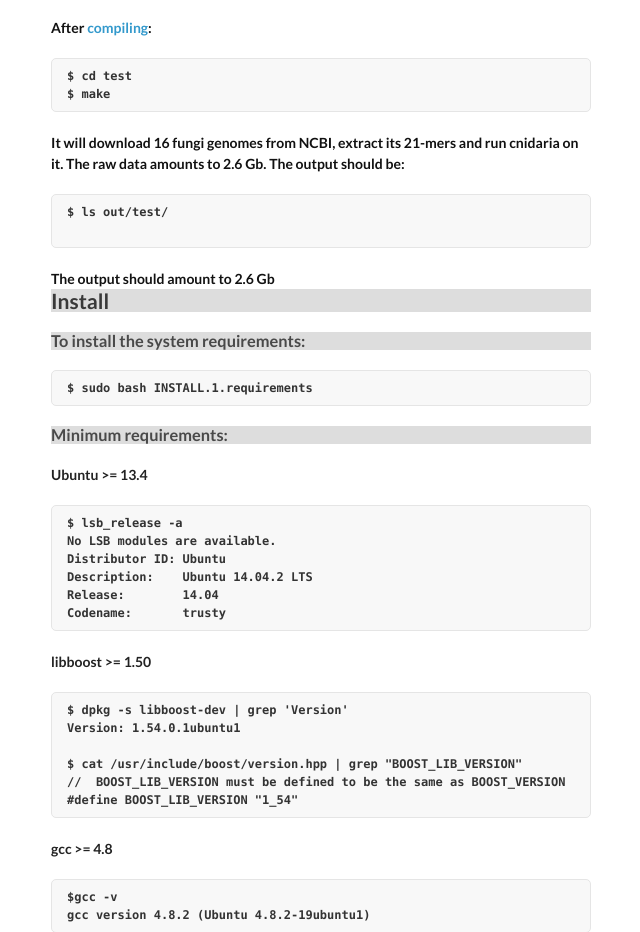
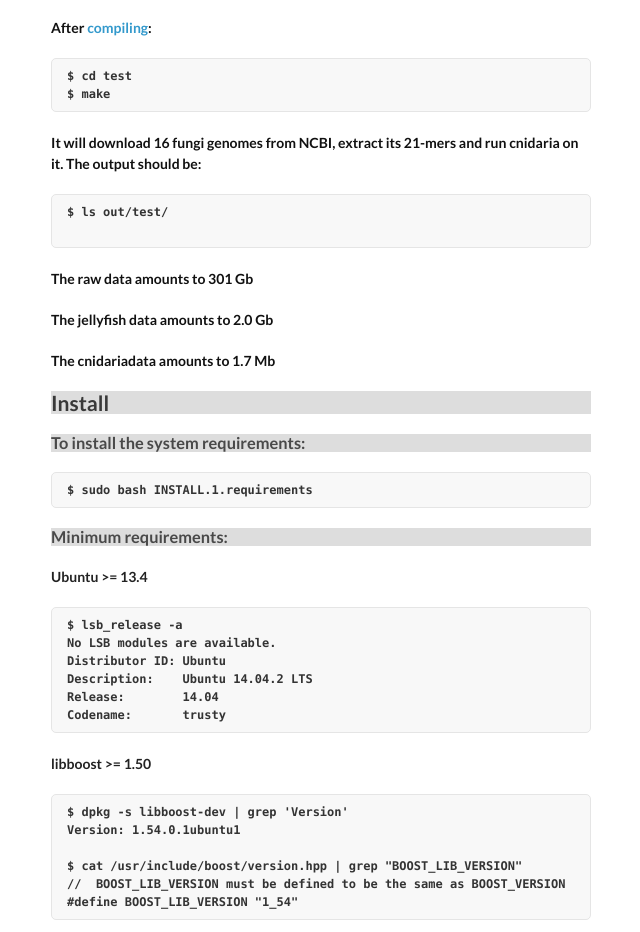
Before and after one commit to sauloal/cnidaria, a plain HTML site: page index.html in a window 1280 px wide. Shown: the part 1247-2179 px from the top of the page, without its empty margins (159-799 px from the left). Drawn offline with Linux system fonts and the light colour scheme.

Commit message:
Update index.html

```diff
--- a/index.html
+++ b/index.html
@@ -64,13 +64,16 @@ $ cd test
 $ make
 </pre>
 
-<p>It will download 16 fungi genomes from NCBI, extract its 21-mers and run cnidaria on it. The raw data amounts to 2.6 Gb. The output should be:</p>
+<p>It will download 16 fungi genomes from NCBI, extract its 21-mers and run cnidaria on it. The output should be:</p>
 
 <pre>
 $ ls out/test/
 
 </pre>
-The output should amount to 2.6 Gb
+
+<p>The raw data amounts to 301 Gb</p>
+<p>The jellyfish data amounts to 2.0 Gb</p>
+<p>The cnidariadata amounts to 1.7 Mb</p>
 
 <h2>Install</h2>
 <h3>To install the system requirements:</h3>
```
